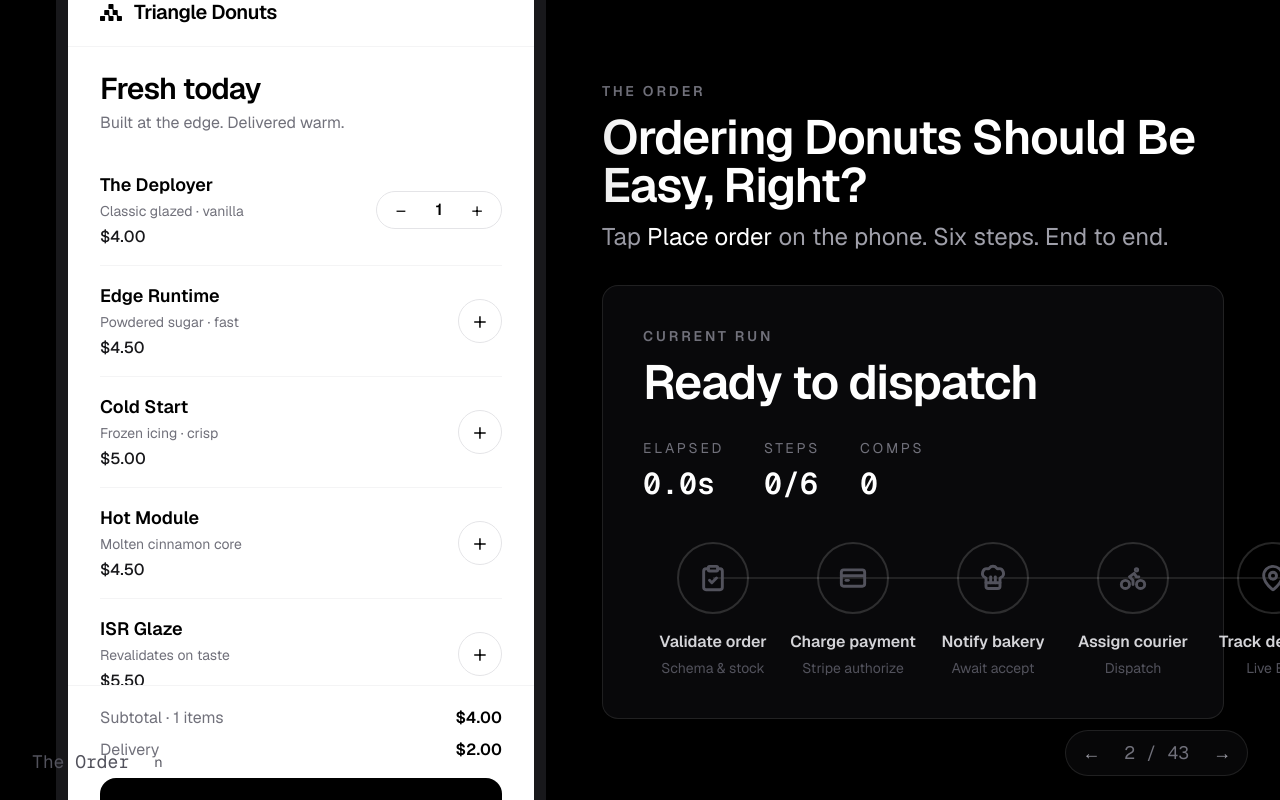
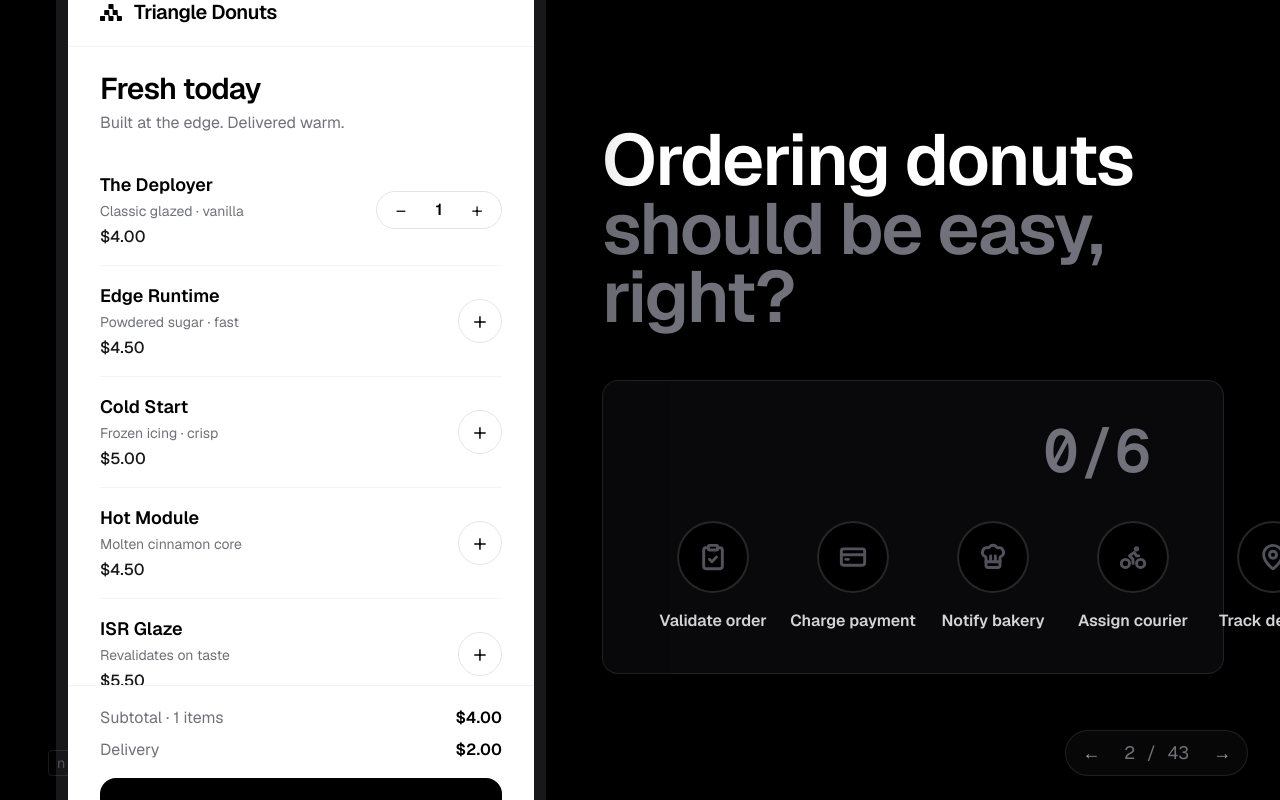
Before and after one commit to remiconnesson/demo-workflow-workshop, a Next.js app: page /slides/the-demo in a window 1280 px wide. Built offline with nearby package versions, Linux system fonts and the light colour scheme.

Commit message:
Refine title, demo, and setup slides for reliable-agents framing
Retitle to "Build Reliable Agents", rename repo to workflow-workshop,
and simplify the demo + setup slides to a single question-focused layout.

```diff
--- a/src/app/slides/_components/the-demo-phone-lab.tsx
+++ b/src/app/slides/_components/the-demo-phone-lab.tsx
@@ -46,12 +46,12 @@ const NODE_STYLE: Record<SlideStepState, string> = {
 };
 
 const LINE_STYLE: Record<SlideStepState, string> = {
-  pending: "bg-white/10",
+  pending: "bg-transparent",
   running: "bg-white/10",
   waiting: "bg-white/10",
   success: "bg-white",
   failed: "bg-white/10",
-  skipped: "bg-white/10",
+  skipped: "bg-transparent",
 };
 
 function fmtElapsed(ms: number) {
@@ -356,72 +356,34 @@ export function TheDemoPhoneLab() {
         </div>
       </div>
 
-      {/* ─────────────────── Right: headline + dashboard ─────────────────── */}
-      <div className="flex min-w-0 flex-1 flex-col justify-center gap-8">
-        <div>
-          <div className="text-sm font-semibold uppercase tracking-[0.2em] text-zinc-500">
-            The order
-          </div>
-          <h2 className="mt-3 text-5xl font-semibold tracking-tight">
-            Ordering Donuts Should Be Easy, Right?
-          </h2>
-          <p className="mt-3 text-2xl text-zinc-400">
-            Tap <span className="text-white">Place order</span> on the phone.
-            Six steps. End to end.
-          </p>
-        </div>
+      {/* ─────────────────── Right: V5 · question-only ─────────────────── */}
+      <div className="flex min-w-0 flex-1 flex-col justify-center gap-12">
+        <h2 className="text-7xl font-semibold leading-[0.95] tracking-tight">
+          Ordering donuts
+          <br />
+          <span className="text-zinc-500">should be easy, right?</span>
+        </h2>
 
         <section className="rounded-2xl border border-white/10 bg-zinc-950 p-10">
-          <div className="flex flex-wrap items-start justify-between gap-8">
-            <div>
-              <div className="text-sm font-semibold uppercase tracking-[0.2em] text-zinc-500">
-                Current run
-              </div>
-              <h1 className="mt-3 text-5xl font-semibold tracking-tight">
-                {doneStatus === "completed"
-                  ? "Delivered"
+          <div className="flex items-end justify-end gap-8">
+            <div
+              className={`${geistMono.className} text-6xl font-semibold ${
+                doneStatus === "completed"
+                  ? "text-white"
                   : doneStatus === "rolled_back"
-                    ? "Rolled back"
+                    ? "text-fuchsia-300"
                     : running
-                      ? "Orchestrating…"
-                      : "Ready to dispatch"}
-              </h1>
+                      ? "text-sky-300"
+                      : "text-zinc-500"
+              }`}
+            >
+              {successCount}/{ORDER_STEPS.length}
             </div>
-            <div className="flex items-center gap-10">
-              <div>
-                <div className="text-sm uppercase tracking-[0.2em] text-zinc-500">
-                  Elapsed
-                </div>
-                <div
-                  className={`mt-2 text-3xl font-semibold ${geistMono.className}`}
-                >
-                  {fmtElapsed(elapsed)}
-                </div>
-              </div>
-              <div>
-                <div className="text-sm uppercase tracking-[0.2em] text-zinc-500">
-                  Steps
-                </div>
-                <div
-                  className={`mt-2 text-3xl font-semibold ${geistMono.className}`}
-                >
-                  {successCount}/{ORDER_STEPS.length}
-                </div>
-              </div>
-              <div>
-                <div className="text-sm uppercase tracking-[0.2em] text-zinc-500">
-                  Comps
-                </div>
-                <div
-                  className={`mt-2 text-3xl font-semibold ${compensations.length ? "text-fuchsia-400" : ""} ${geistMono.className}`}
-                >
-                  {compensations.length}
-                </div>
-              </div>
+            <div
+              className={`${geistMono.className} text-3xl ${compensations.length ? "text-fuchsia-400" : "text-zinc-700"}`}
+            >
             </div>
           </div>
-
-          {/* horizontal step timeline */}
           <div className="mt-10">
             <div className="relative flex items-start gap-0">
               {ORDER_STEPS.map((s, i) => {
@@ -434,7 +396,7 @@ export function TheDemoPhoneLab() {
                   >
                     <div className="relative flex w-full items-center justify-center">
                       <div
-                        className={`relative z-10 flex h-[72px] w-[72px] items-center justify-center rounded-full border-2 transition-colors ${NODE_STYLE[state]}`}
+                        className={`relative z-10 flex h-[72px] w-[72px] items-center justify-center rounded-full border-2 bg-black transition-colors ${NODE_STYLE[state]}`}
                       >
                         {STEP_ICON[s.id]}
                       </div>
@@ -447,9 +409,6 @@ export function TheDemoPhoneLab() {
                     <div className="mt-4 text-center text-base font-semibold text-zinc-300">
                       {s.label}
                     </div>
-                    <div className="mt-1 text-center text-sm text-zinc-600">
-                      {s.sub}
-                    </div>
                   </div>
                 );
               })}
--- a/src/app/slides/config.ts
+++ b/src/app/slides/config.ts
@@ -24,13 +24,13 @@ export const SLIDES: SlideInfo[] = [
   },
   {
     slug: "the-demo",
-    title: "The Order",
+    title: "",
     number: 2,
     notes: "PRESS r to run. Let all six steps go green.\n\nSAY: \"Six steps. Validate, charge, notify, assign, track, receipt. Millions of times a day. Remember this feeling when it works — for the next hour, it's not going to.\"",
   },
   {
     slug: "the-setup",
-    title: "One Bad Day",
+    title: "Setup",
     number: 3,
     notes: "POINT at the code: \"Six awaits. Fifteen lines. No framework. This is the version we're about to break.\"",
   },
--- a/src/app/slides/the-setup/page.tsx
+++ b/src/app/slides/the-setup/page.tsx
@@ -15,11 +15,8 @@ export default async function TheSetupSlide() {
   return (
     <div className="flex h-full w-full flex-col justify-center gap-10 px-20">
       <div>
-        <div className="text-xs font-semibold uppercase tracking-[0.28em] text-zinc-500">
-          One bad day
-        </div>
         <h2 className="mt-3 text-6xl font-semibold tracking-tight">
-          Fifteen lines. Six awaits.
+          Nine lines. Six awaits.
           <span className="text-zinc-500"> What could go wrong?</span>
         </h2>
       </div>
--- a/src/app/slides/title/page.tsx
+++ b/src/app/slides/title/page.tsx
@@ -10,24 +10,15 @@ export default function TitleSlide() {
       </h1>
 
       <p className="text-3xl text-zinc-400 text-center max-w-3xl">
-        Durable workflows for the rest of us. Tonight.
+        Build Reliable Agents.
       </p>
-
-      <div className="mt-16 flex items-center gap-8">
-        <span className="rounded-full border border-white/10 bg-white/5 px-6 py-3 font-mono text-xl text-zinc-400">
-          &quot;use workflow&quot;
-        </span>
-        <span className="rounded-full border border-white/10 bg-white/5 px-6 py-3 font-mono text-xl text-zinc-400">
-          &quot;use step&quot;
-        </span>
-      </div>
 
       <div className="mt-16 flex flex-col items-center gap-4">
         <p className="text-sm font-semibold uppercase tracking-[0.2em] text-zinc-500">
           Follow along
         </p>
         <code className="rounded-xl border border-white/10 bg-white/5 px-6 py-3 font-mono text-2xl text-white">
-          github.com/vercel-labs/workflow-ga-slides
+          github.com/vercel-labs/workflow-workshop
         </code>
         <p className="font-mono text-lg text-zinc-500">
           git clone &amp;&amp; pnpm install &amp;&amp; pnpm dev
```
Also changed, not shown: 1 other file (tests, documents, lock files or other folders).
